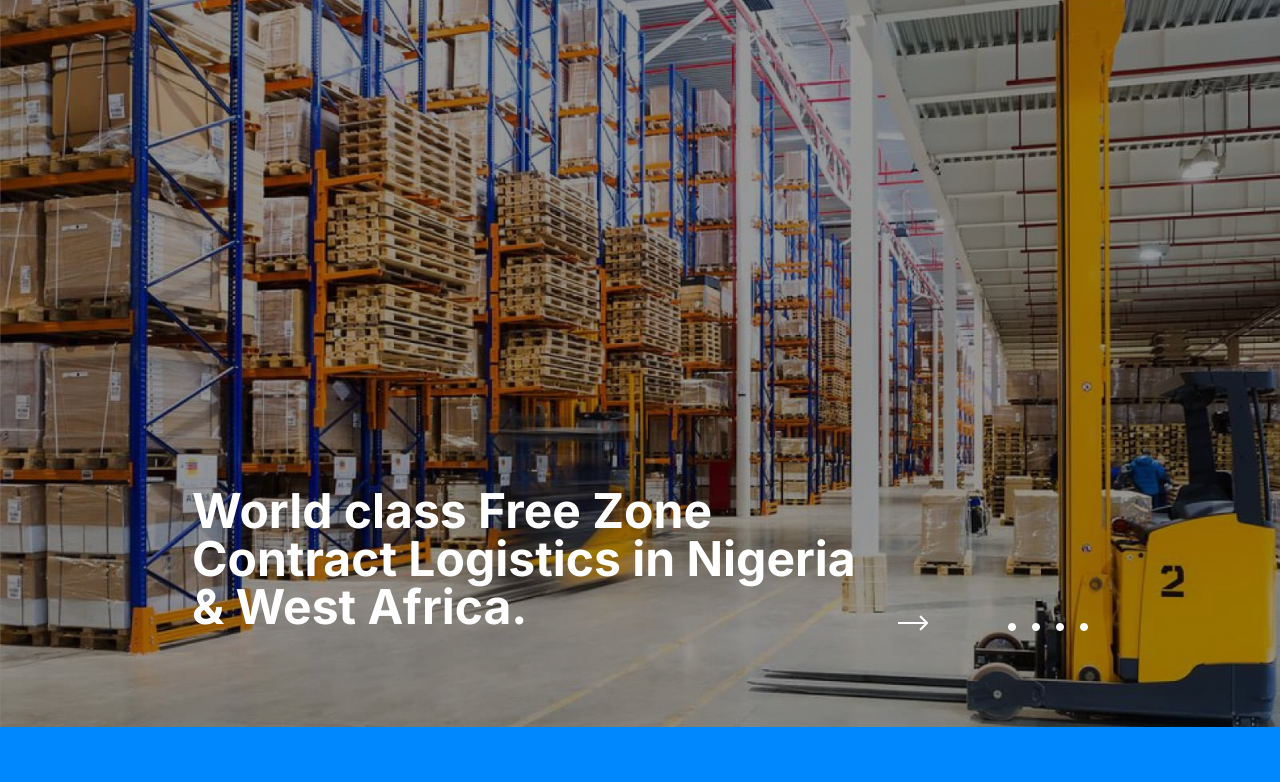
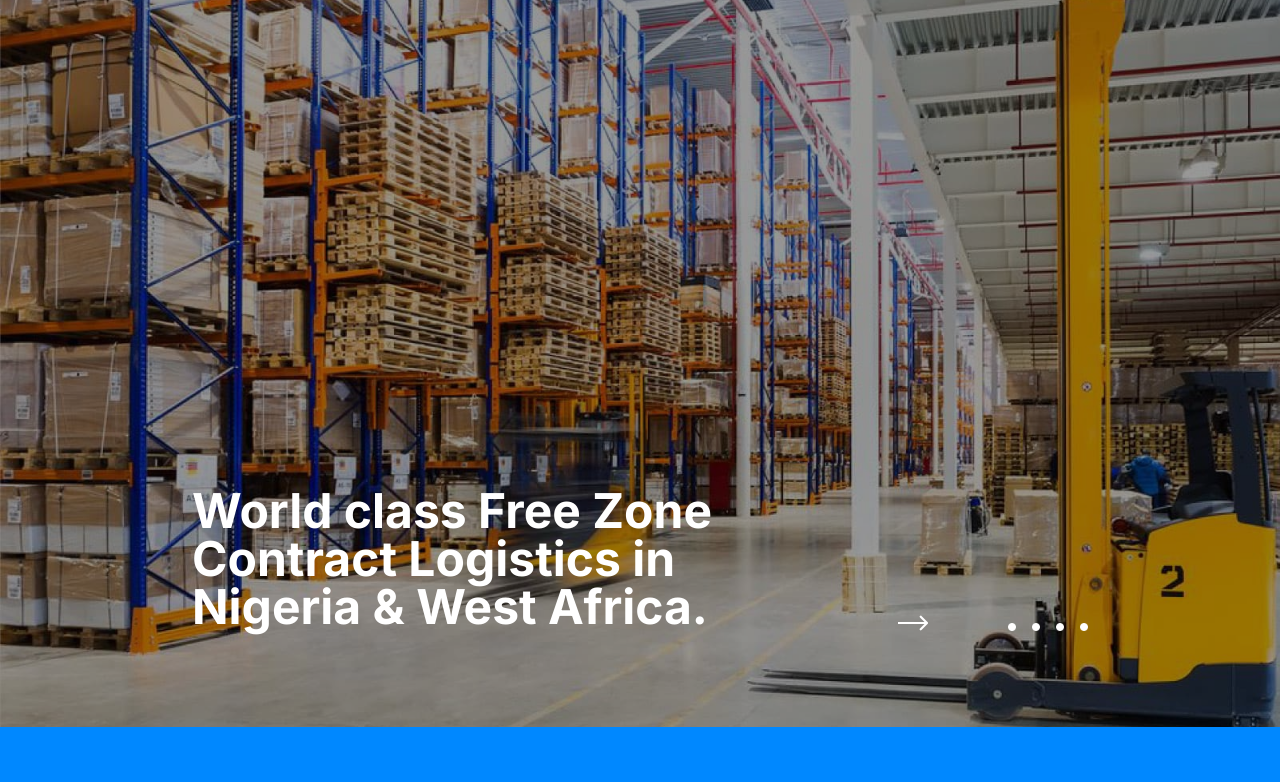
Before and after one commit to GlennOnyango/static_logistics, a PHP site: page / in a window 1280 px wide. Shown: the part 89-871 px from the top of the page. Run offline with PHP 8.4, Linux system fonts and the light colour scheme; some libraries are stand-ins or nearby versions.

Commit message:
fixed image

```diff
--- a/src/index.html
+++ b/src/index.html
@@ -91,18 +91,18 @@
 
     <main class="main-body">
       <!-- Image and advert -->
-      <section class="min-h-[92.5vh] lg:min-h-[91vh] carsouel_div" id="advert">
+      <section class="sm:min-h-[92vh] md:min-h-[92.5vh] lg:min-h-[91vh] carsouel_div" id="advert">
         <div
           class="px-10 md:px-24 lg:px-36 xl:px-48 py-24 flex items-end min-h-[inherit] advert_div"
         >
-          <div class="flex flex-col lg:flex-row justify-between">
+          <div class="grid grid-cols-3">
             <h1
-              class="text-5xl font-bold font-inter text-white col-span-2 text-start carousel_text"
+              class="text-5xl font-bold font-inter text-white col-span-3 lg:col-span-2 text-start carousel_text"
             >
               World class Free Zone Contract Logistics in Nigeria & West Africa.
             </h1>
             <div
-              class="flex flex-row mt-8 lg:mt-4 items-end justify-start lg:justify-end gap-4 lg:gap-12 lg:w-1/2"
+              class="col-span-3 lg:col-span-1 flex flex-row mt-8 lg:mt-4 items-end justify-start lg:justify-end gap-4 lg:gap-12 w-full"
             >
               <img
                 src="assets/images/Arrow 2.png"
--- a/src/output.css
+++ b/src/output.css
@@ -733,6 +733,22 @@ video {
   min-height: inherit;
 }
 
+.min-h-\[90\.5vh\] {
+  min-height: 90.5vh;
+}
+
+.min-h-\[91\.5vh\] {
+  min-height: 91.5vh;
+}
+
+.min-h-\[92h\] {
+  min-height: 92h;
+}
+
+.min-h-\[92vh\] {
+  min-height: 92vh;
+}
+
 .w-3\/4 {
   width: 75%;
 }
@@ -882,6 +898,16 @@ video {
 .bg-white {
   --tw-bg-opacity: 1;
   background-color: rgb(255 255 255 / var(--tw-bg-opacity));
+}
+
+.bg-red-500 {
+  --tw-bg-opacity: 1;
+  background-color: rgb(239 68 68 / var(--tw-bg-opacity));
+}
+
+.bg-green-400 {
+  --tw-bg-opacity: 1;
+  background-color: rgb(74 222 128 / var(--tw-bg-opacity));
 }
 
 .object-cover {
@@ -1439,6 +1465,14 @@ video {
 }
 
 @media (min-width: 640px) {
+  .sm\:min-h-\[91vh\] {
+    min-height: 91vh;
+  }
+
+  .sm\:min-h-\[92vh\] {
+    min-height: 92vh;
+  }
+
   .sm\:w-2\/3 {
     width: 66.666667%;
   }
@@ -1482,6 +1516,10 @@ video {
     margin-top: 0px;
   }
 
+  .md\:min-h-\[92\.5vh\] {
+    min-height: 92.5vh;
+  }
+
   .md\:w-1\/2 {
     width: 50%;
   }
@@ -1579,6 +1617,10 @@ video {
     width: 80%;
   }
 
+  .lg\:w-full {
+    width: 100%;
+  }
+
   .lg\:grid-cols-2 {
     grid-template-columns: repeat(2, minmax(0, 1fr));
   }
```
